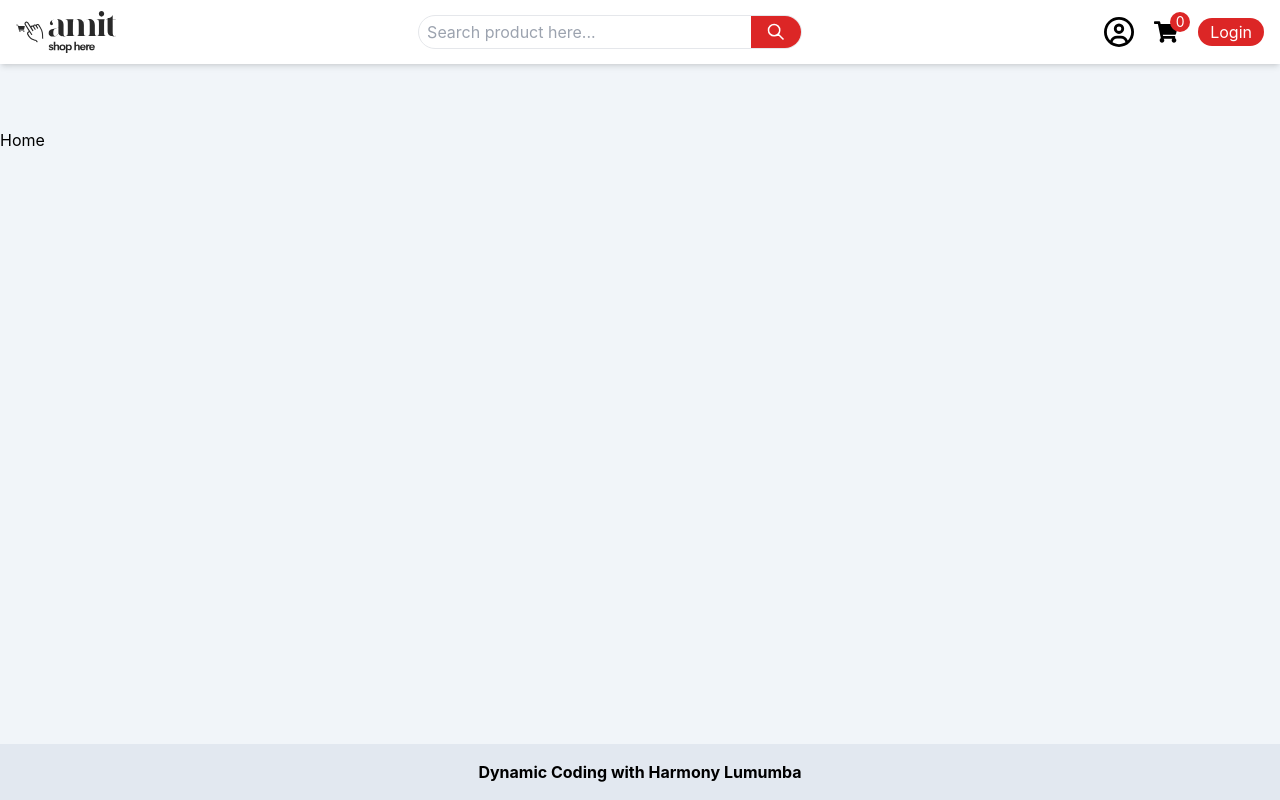
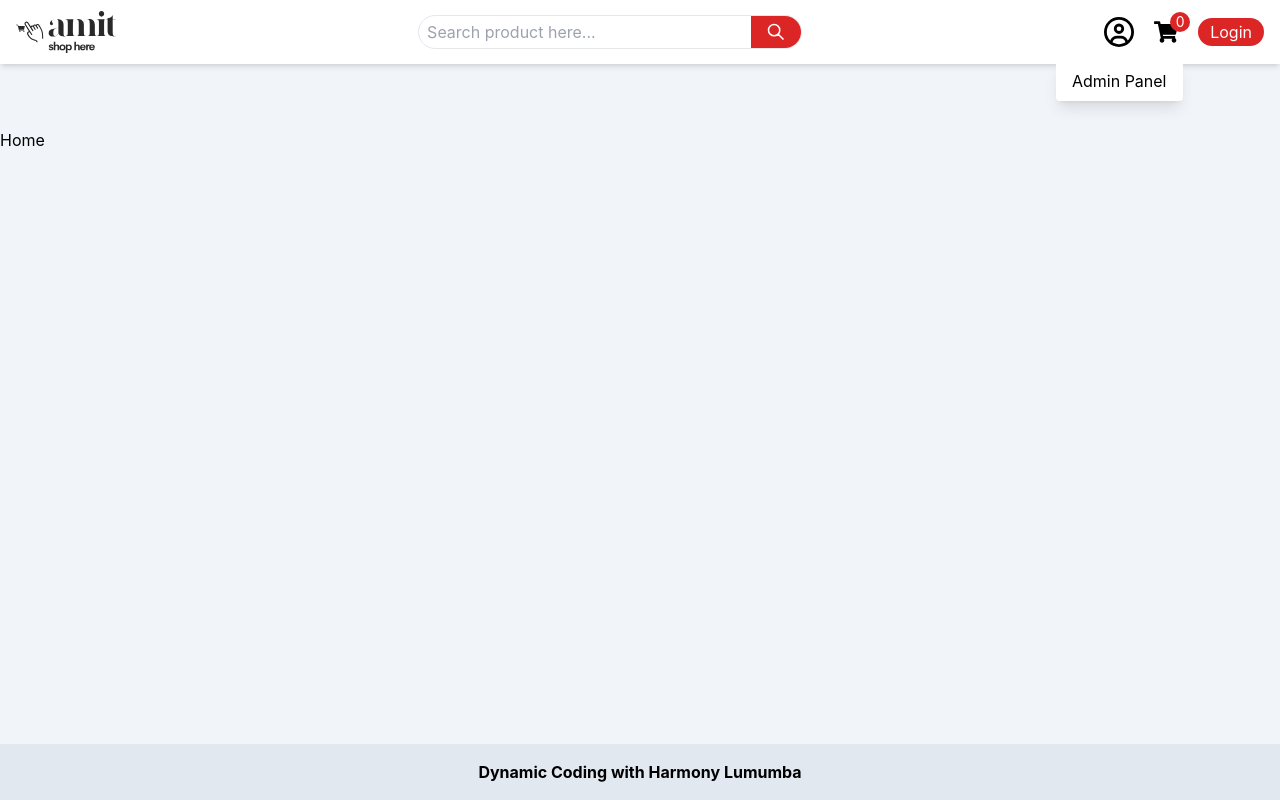
Before and after one commit to ha165/E-Comerse-MERN, a React (Create React App) app in the folder frontend/: page / in a window 1280 px wide. Both pictures are taken after a click on the element 1119 px from the left and 32 px from the top of the page. Built offline with nearby package versions, Linux system fonts and the light colour scheme; no server answers.

Commit message:
Update Header.js

```diff
--- a/frontend/src/components/Header.js
+++ b/frontend/src/components/Header.js
@@ -13,6 +13,7 @@ import { setUserDetails } from '../store/userSlice'
 const Header = () => {
   const user = useSelector(state => state?.user?.user)
   const dispatch = useDispatch()
+  const [menuDisplay, setMenuDisplay] = useState(false)
   console.log("user header", user)
 
   const handlelogout = async () => {
@@ -51,8 +52,8 @@ const Header = () => {
 
         <div className='flex items-center gap-5'>
 
-          <div >
-            <div className='text-3xl cursor-pointer relative flex justify-center'>
+          <div className='relative flex justify-center' >
+            <div className='text-3xl cursor-pointer relative flex justify-center ' onClick={() => setMenuDisplay(preve => !preve)}>
               {
                 user?.profilePic ? (
                   <img src={user?.profilePic} className='w-10 h-10 rounded-full' alt={user?.name} />
@@ -60,8 +61,19 @@ const Header = () => {
                   <FaRegCircleUser />
                 )
               }
+            </div>
 
-            </div>
+            {
+              menuDisplay && (
+                <div className='absolute bg-white bottom-0 top-11 h-fit p-2 shadow-lg rounded'>
+                  <nav>
+                    <Link to={"admin panel"} className='whitespace-nowrap hover:bg-slate-100 p-2'>Admin Panel</Link>
+                  </nav>
+                </div>
+              )
+            }
+
+
           </div>
 
           <div className='text-2xl relative'>
```
